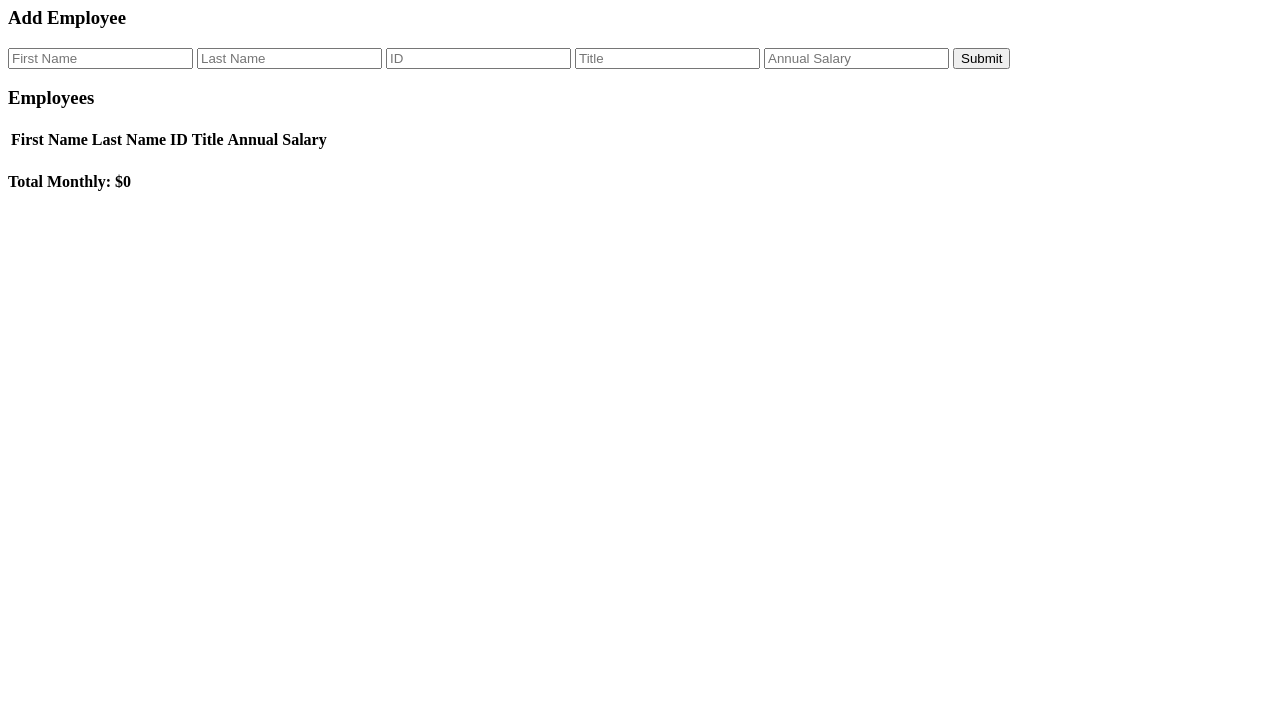
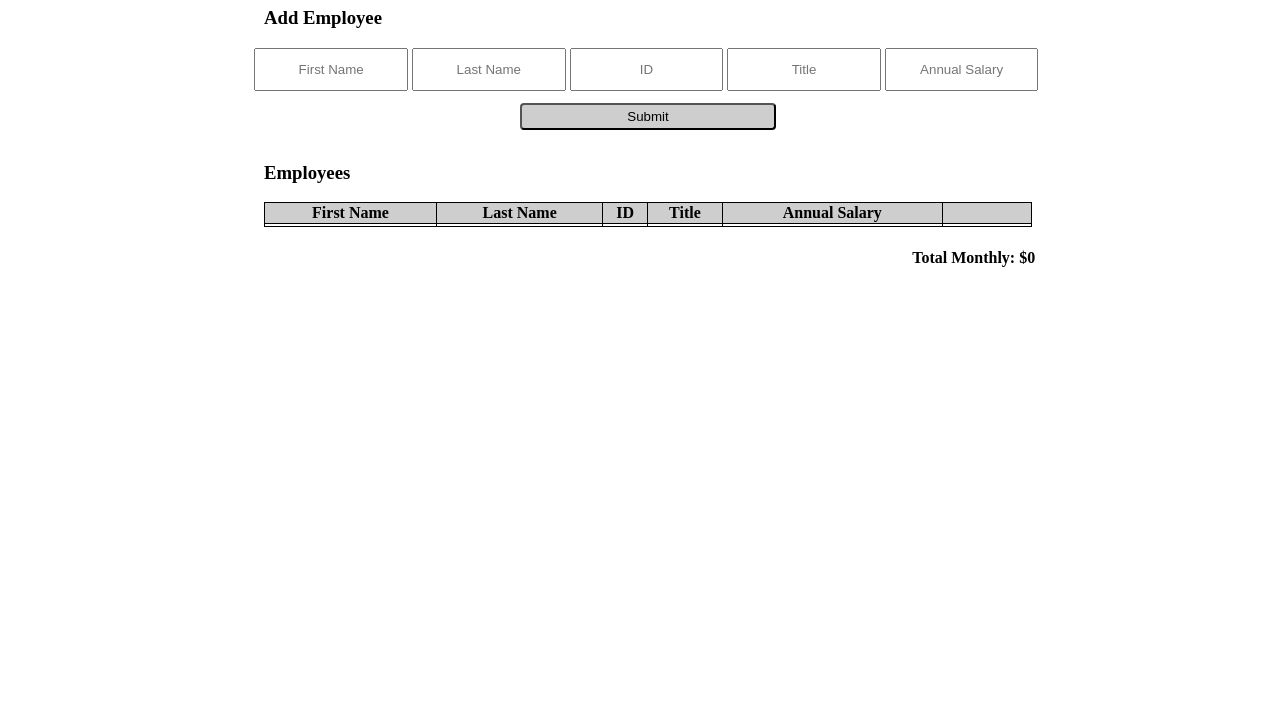
Before and after one commit to Kayla-Mir/weekend-jquery-salary-calculator, a plain HTML site: page index.html in a window 1280 px wide. Shown: the part 73-800 px from the top of the page. Drawn offline with Linux system fonts and the light colour scheme.

Commit message:
initial styling of the table done, work on font and buttons to come

```diff
--- a/index.html
+++ b/index.html
@@ -12,12 +12,16 @@
     <body>
         <h1>Salary Calculator</h1>
         <h3>Add Employee</h3>
+        <div id="input-fields">
             <input id="first-name-input" type="text" placeholder="First Name"/>
             <input id="last-name-input" type="text" placeholder="Last Name"/>
             <input id="id-input" type="text" placeholder="ID"/>
             <input id="title-input" type="text" placeholder="Title"/>
             <input id="annual-salary-input" type="text" placeholder="Annual Salary"/>
+        </div>
+        <div>
             <button id="add-employee-btn">Submit</button>
+        </div>
 
         <h3>Employees</h3>
 
@@ -29,13 +33,19 @@
                     <th>ID</th>
                     <th>Title</th>
                     <th>Annual Salary</th>
-                    <th></th>
+                    <th style="min-width: 3vw;"></th>
                 </tr>
             </thead>
             <tbody id="employee-table-body">
-
+                <tr>
+                    <td></td>
+                    <td></td>
+                    <td></td>
+                    <td></td>
+                    <td></td>
+                    <td></td>
+                </tr>
             </tbody>
-            <tfoot></tfoot>
         </table>
         <h4 id="total-monthly-area">Total Monthly: $<span id="total-monthly-output"></span></h4>
     </body>
--- a/script.js
+++ b/script.js
@@ -5,7 +5,7 @@ let employees = [];
 function readyNow() {
     $('#add-employee-btn').on('click', handleAddEmployeeClick);
     $('#employee-table-body').on('click', '#remove-btn', handleRemoveButtonClick)
-    renderEmployees(employees);
+    //renderEmployees(employees);
     renderTotalMonthlyOutput(employees);
 }
 
@@ -25,7 +25,7 @@ function handleAddEmployeeClick() {
     };
 
     employees.push(newEmployee);
-// IMPORTANT CLEAR FIELDS LATER!!!! ----------------------------->
+
     $('#first-name-input').val('');
     $('#last-name-input').val('');
     $('#id-input').val('');
--- a/style.css
+++ b/style.css
@@ -1,3 +1,59 @@
 .redWarning {
     background-color: red;
 }
+
+h1 {
+    text-align: center;
+}
+
+h3 {
+    margin-left: 20vw;
+}
+
+#input-fields {
+    margin-left: 1vw;
+    text-align: center;
+}
+
+input {
+    text-align: center;
+    width: 12vw;
+    padding: 12px 12px;
+    box-sizing: border-box;
+}
+
+#add-employee-btn {
+    background-color: rgb(206, 206, 206);
+    border-radius: 4px;
+    width: 20vw;
+    margin: 1vw 40vw;
+    padding: 0.3vw;
+}
+
+table {
+    margin: 0vw 20vw;
+    min-width: 60vw;
+    border-collapse: collapse;
+}
+
+th {
+    background: rgb(206, 206, 206);
+}
+
+table, th, td {
+    border: 1px solid black;
+    text-align: center;
+}
+
+tbody tr:nth-child(even) {
+    background: #eee;
+}
+
+table tbody tr:first-child td:nth-child(6) {
+    min-width: 3vw;
+ }
+
+ #total-monthly-area {
+     float: right;
+     margin-right: 18.5vw;
+ }
```
Lines whose indentation alone changed are shown as unchanged.
